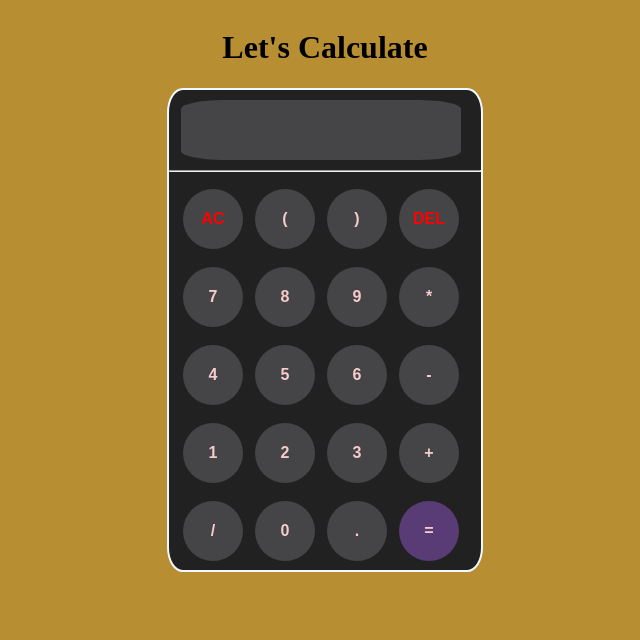
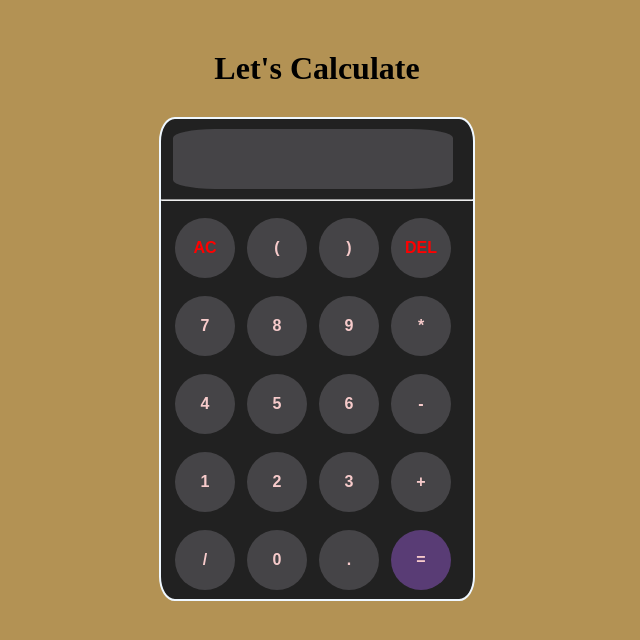
Before and after one commit to Aditi792/Calculator-, a plain HTML site: page index.html in a window 1280 px wide. Shown: the whole page, without its empty margins (323-963 px from the left). Drawn offline with Linux system fonts and the light colour scheme.

Commit message:
Update style.css

```diff
--- a/style.css
+++ b/style.css
@@ -1,4 +1,5 @@
 body{
+    margin : 20px 0px;
     font-style: arial;
     background-color: rgb(184, 142, 51);
     align-items: center;
@@ -6,7 +7,7 @@ body{
     overflow: hidden;
     display: inline-block;
     justify-items: center;
-
+    background-color: rgb(179, 146, 84);
 }
 .output{
     height: 3rem;
@@ -18,8 +19,10 @@ body{
     text-align: center;
     background-color: rgb(69, 68, 71);
     color: rgb(247, 203, 203);
+    overflow: hidden;
 }
 h1{
+    margin: 30px 0px;
     text-align: center;
     font-weight: bold;
     padding: px 0px;
```
